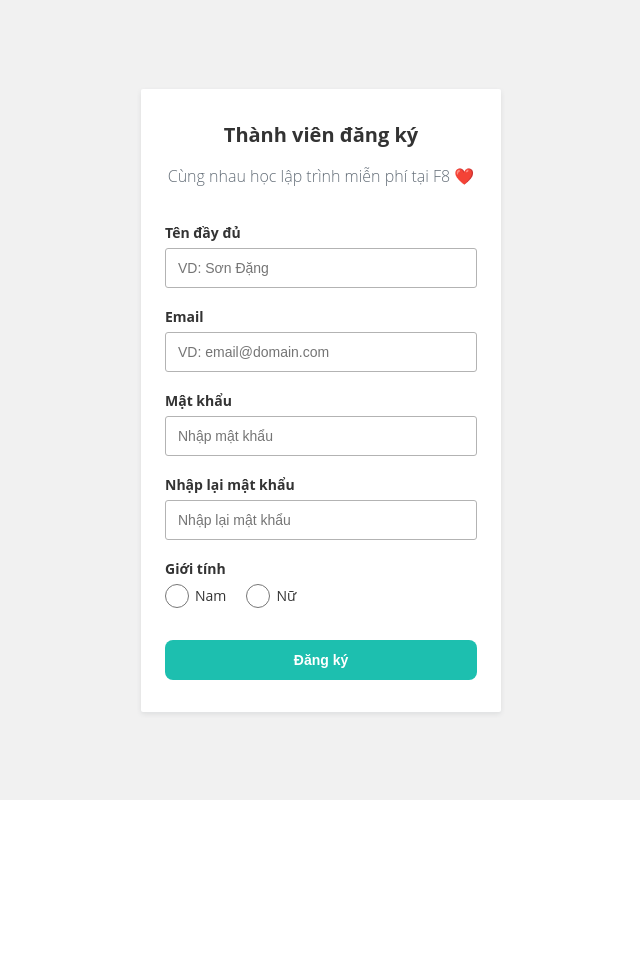
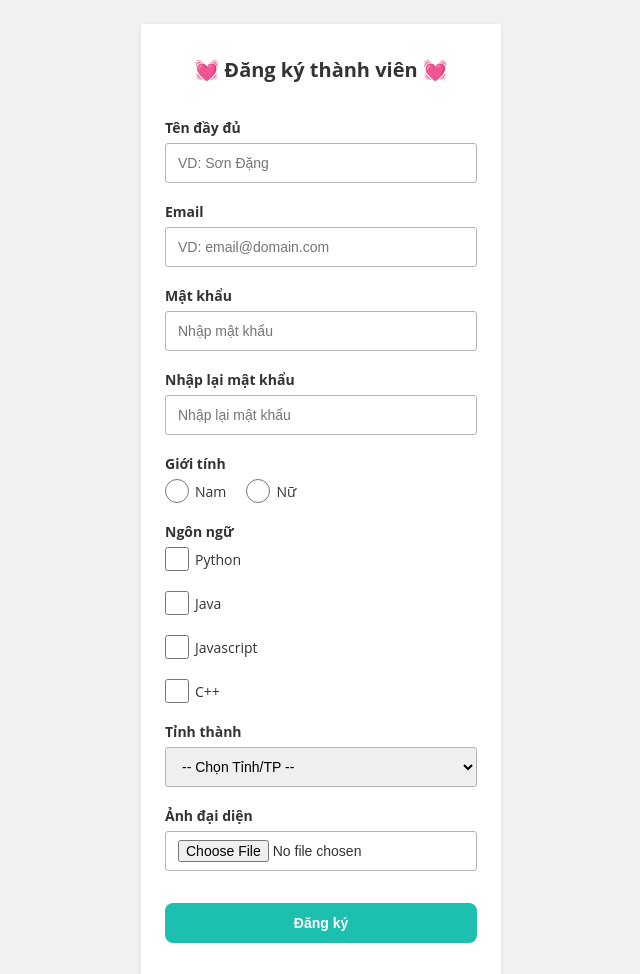
Before and after one commit to HoHoanNam/form-validation, a plain HTML site: page index.html in a window 1280 px wide. Shown: the top 974 px of the page, without its empty margins (319-959 px from the left). Before the commit the page ends 800 px from the top, so only its background shows below. Drawn offline with Linux system fonts and the light colour scheme.

Commit message:
Form validation #4

```diff
--- a/index.html
+++ b/index.html
@@ -9,8 +9,7 @@
   <body>
     <div class="main">
       <form action="" method="POST" class="form" id="form-1">
-        <h3 class="heading">Thành viên đăng ký</h3>
-        <p class="desc">Cùng nhau học lập trình miễn phí tại F8 ❤️</p>
+        <h3 class="heading">💓 Đăng ký thành viên 💓</h3>
 
         <div class="spacer"></div>
 
@@ -94,6 +93,78 @@
           <span class="form-message"></span>
         </div>
 
+        <!-- Ngôn ngữ -->
+        <div class="form-group">
+          <label class="form-label">Ngôn ngữ</label>
+
+          <div class="form-body vertical">
+            <div class="form-body__input">
+              <input
+                name="languages"
+                type="checkbox"
+                value="python"
+                class="form-control"
+              />
+              <label>Python</label>
+            </div>
+
+            <div class="form-body__input">
+              <input
+                name="languages"
+                type="checkbox"
+                value="java"
+                class="form-control"
+              />
+              <label>Java</label>
+            </div>
+
+            <div class="form-body__input">
+              <input
+                name="languages"
+                type="checkbox"
+                value="javascript"
+                class="form-control"
+              />
+              <label>Javascript</label>
+            </div>
+
+            <div class="form-body__input">
+              <input
+                name="languages"
+                type="checkbox"
+                value="c++"
+                class="form-control"
+              />
+              <label>C++</label>
+            </div>
+          </div>
+
+          <span class="form-message"></span>
+        </div>
+
+        <!-- Tỉnh thành -->
+        <div class="form-group">
+          <label for="province" class="form-label">Tỉnh thành</label>
+
+          <select id="province" name="province" class="form-control">
+            <option value="">-- Chọn Tỉnh/TP --</option>
+            <option value="hni">Hà Nội</option>
+            <option value="hpg">Hải Phòng</option>
+            <option value="dng">Đà Nẵng</option>
+            <option value="hcm">Hồ Chí Minh</option>
+            <option value="cth">Cần Thơ</option>
+          </select>
+
+          <span class="form-message"></span>
+        </div>
+
+        <!-- Ảnh đại diện -->
+        <div class="form-group">
+          <label for="avatar" class="form-label">Ảnh đại diện</label>
+          <input id="avatar" name="avatar" type="file" class="form-control" />
+          <span class="form-message"></span>
+        </div>
+
         <button class="form-submit">Đăng ký</button>
       </form>
     </div>
@@ -119,6 +190,9 @@
             'Mật khẩu nhập lại không chính xác'
           ),
           Validator.isRequired('input[name="gender"]'),
+          Validator.isRequired('input[name="languages"]'),
+          Validator.isRequired('#province'),
+          Validator.isRequired('#avatar'),
         ],
         onSubmit(data) {
           // Call API
--- a/style.css
+++ b/style.css
@@ -111,6 +111,10 @@ html {
   gap: 20px;
 }
 
+.form-body.vertical {
+  flex-direction: column;
+}
+
 .form-body .form-control {
   width: 24px;
   height: 24px;
--- a/validator.js
+++ b/validator.js
@@ -29,6 +29,9 @@ function Validator(options) {
       switch (inputElement.type) {
         case 'radio':
         case 'checkbox':
+          errorMessage = rules[i](
+            formElement.querySelector(rule.selector + ':checked')
+          );
           break;
         default:
           errorMessage = rules[i](inputElement.value);
@@ -85,8 +88,29 @@ function Validator(options) {
           const formValues = {};
 
           enableInputs.forEach((input) => {
-            if (input.name) {
-              formValues[input.name] = input.value;
+            switch (input.type) {
+              case 'radio':
+                formValues[input.name] = formElement.querySelector(
+                  `input[name="${input.name}"]:checked`
+                ).value;
+                break;
+
+              case 'checkbox':
+                if (!input.matches(':checked')) {
+                  formValues[input.name] = '';
+                  return formValues;
+                }
+                if (!Array.isArray(formValues[input.name])) {
+                  formValues[input.name] = [];
+                }
+                formValues[input.name].push(input.value);
+                break;
+
+              case 'file':
+                formValues[input.name] = input.files;
+
+              default:
+                formValues[input.name] = input.value;
             }
           });
 
@@ -108,9 +132,9 @@ function Validator(options) {
         selectorRules[rule.selector] = [rule.test];
       }
 
-      var inputElement = formElement.querySelector(rule.selector);
+      var inputElements = formElement.querySelectorAll(rule.selector);
 
-      if (inputElement) {
+      Array.from(inputElements).forEach((inputElement) => {
         var parentElemnt = getParent(inputElement, options.formGroupSelector);
         var errorElement = parentElemnt.querySelector(options.errorSelector);
 
@@ -125,7 +149,7 @@ function Validator(options) {
           errorElement.innerText = '';
           parentElemnt.classList.remove('invalid');
         };
-      }
+      });
     });
   }
 }
@@ -138,7 +162,7 @@ Validator.isRequired = function (selector, message) {
   return {
     selector,
     test(value) {
-      return value.trim() ? undefined : message || 'Vui lòng nhập trường này';
+      return value ? undefined : message || 'Vui lòng nhập trường này';
     },
   };
 };
```
